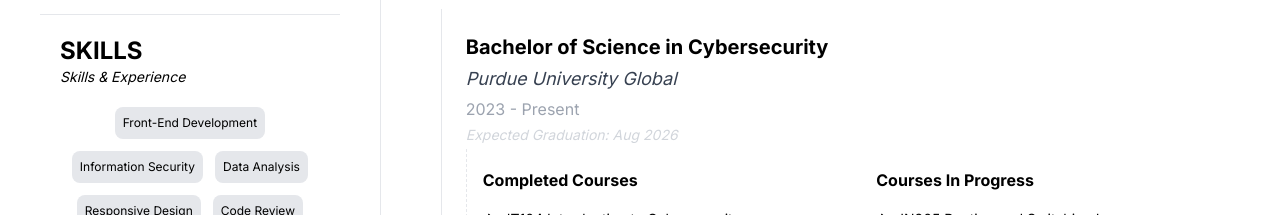
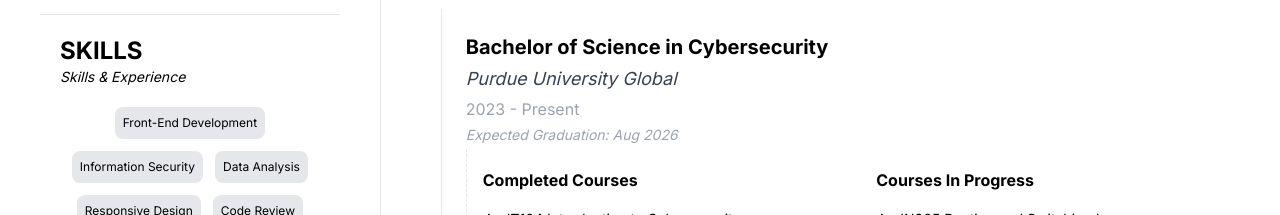
Before and after one commit to livininlimbo/resume, a React (Vite) app: page / in a window 1280 px wide. Shown: the part 960-1175 px from the top of the page. Built offline with nearby package versions, Linux system fonts and the light colour scheme.

Commit message:
Fixed font color

```diff
--- a/src/components/HomeRight.jsx
+++ b/src/components/HomeRight.jsx
@@ -84,7 +84,7 @@
                                         <span className='text-base font-light text-gray-400'>
                                             2023 - Present
                                         </span>
-                                        <span className='text-sm font-light italic text-gray-300 dark:text-gray-500 pt-.5 -translate-x-0'>
+                                        <span className='text-sm font-light italic text-gray-400 dark:text-gray-500 pt-.5 -translate-x-0'>
                                             Expected Graduation: Aug 2026
                                         </span>
                                         <div className='relative flex flex-wrap gap-16 border-l border-dashed border- p-6 pt-2'>
```
